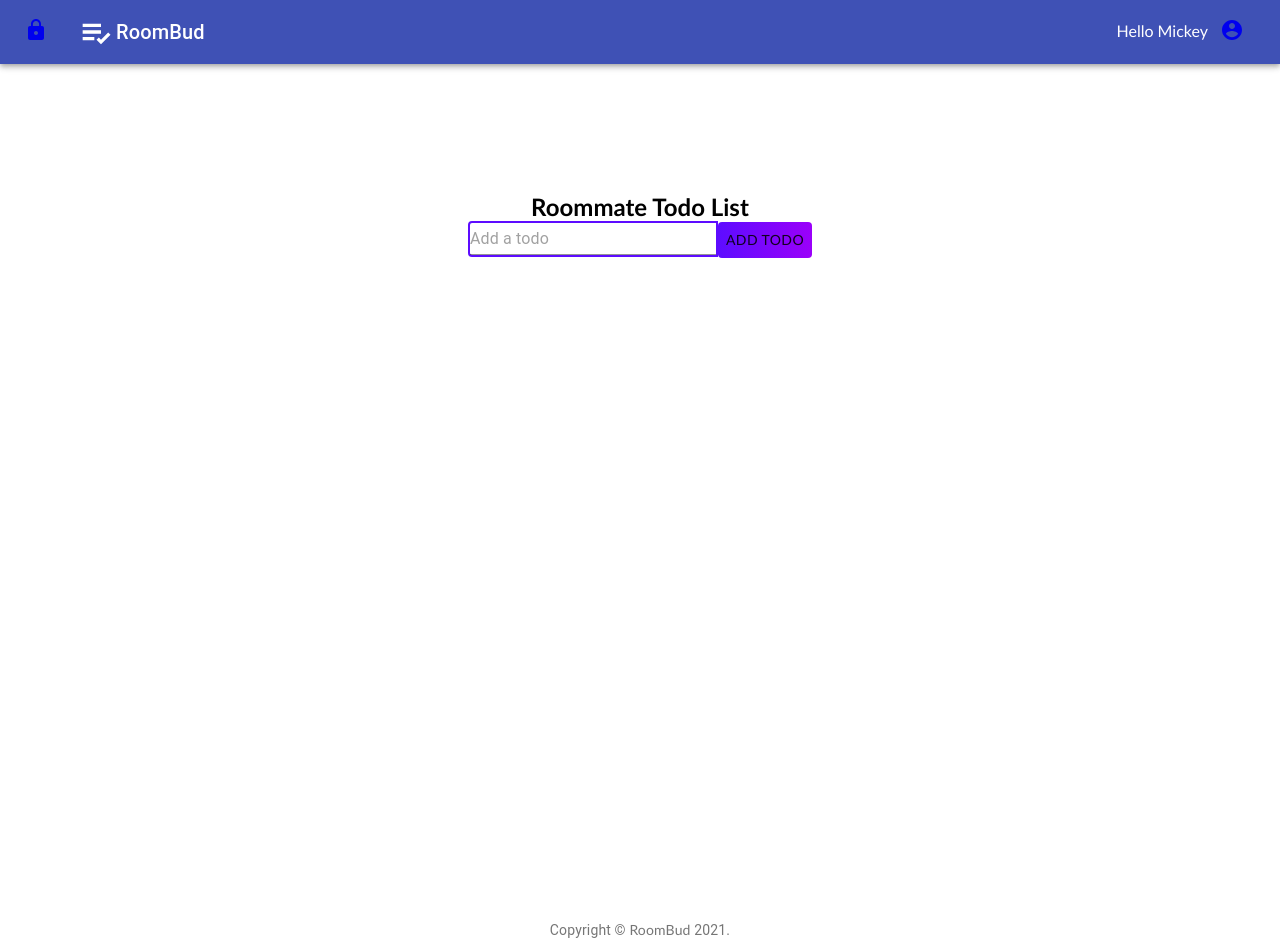
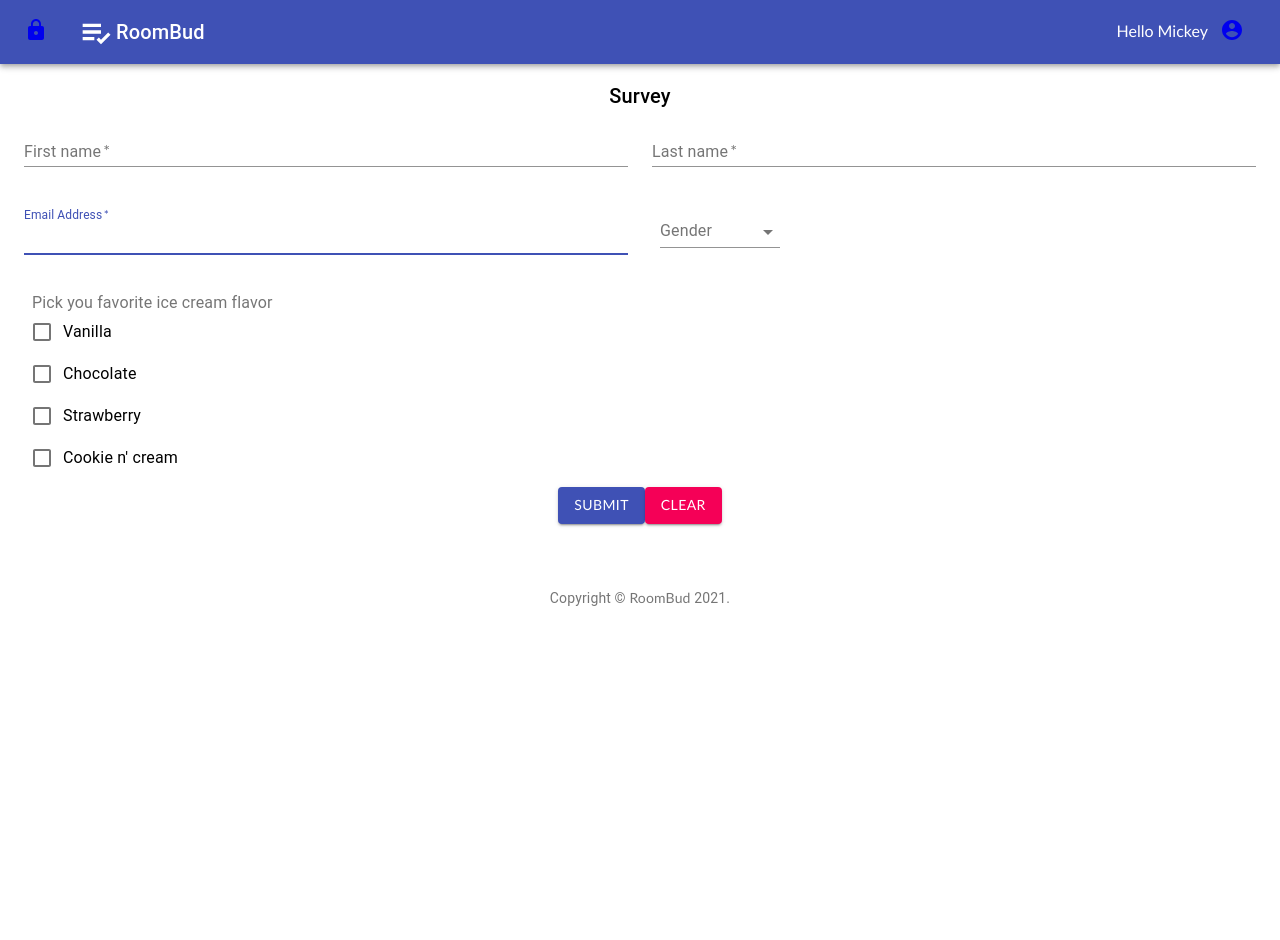
Before and after one commit to choumrdh/Honey-Do, a React (Create React App) app: page /home in a window 1280 px wide. After the commit the page ends 800 px from the top, so only its background shows below. Built offline with nearby package versions, Linux system fonts and the light colour scheme.

Commit message:
create survey form

```diff
--- /dev/null
+++ b/src/components/Survey/Survey.js
@@ -0,0 +1,183 @@
+import React, { useState } from "react";
+import { makeStyles } from "@material-ui/core/styles";
+import {
+  InputLabel,
+  Select,
+  TextField,
+  Grid,
+  Typography,
+  FormLabel,
+  FormGroup,
+  FormControl,
+  FormControlLabel,
+  Checkbox,
+  MenuItem,
+  Button
+} from "@material-ui/core";
+
+const Survery = () => {
+  const useStyles = makeStyles((theme) => ({
+    formControl: {
+      margin: theme.spacing(1),
+      minWidth: 120,
+    },
+    selectEmpty: {
+      marginTop: theme.spacing(2),
+    },
+    form: {
+      width: "100%",
+      marginTop: theme.spacing(2),
+      display: "flex",
+      flexDirection: "column",
+      alignItems: "center",
+    },
+  }));
+  const classes = useStyles();
+
+  const [gender, setGender] = useState("");
+  const handleSelect = (event) => {
+    setGender(event.target.value);
+    console.log("selected", gender);
+  };
+  const [checkOption, setChecOption] = useState({
+    checkedA: false,
+    checkedB: false,
+    checkedC: false,
+    checkedD: false,
+  });
+  // const error = [checkOption].filter((v) => v).length !== 1;
+
+  const handleChange = (event) => {
+    setChecOption({
+      ...checkOption,
+      [event.target.name]: event.target.checked,
+    });
+    console.log("picked", checkOption);
+  };
+  return (
+    <>
+      <form className={classes.form}>
+        <Typography variant="h6" gutterBottom>
+          Survey
+        </Typography>
+        <Grid container spacing={3}>
+          <FormControl></FormControl>
+          <Grid item xs={12} sm={6}>
+            <TextField
+              required
+              id="firstName"
+              name="firstName"
+              label="First name"
+              fullWidth
+              autoComplete="given-name"
+            />
+          </Grid>
+          <Grid item xs={12} sm={6}>
+            <TextField
+              required
+              id="lastName"
+              name="lastName"
+              label="Last name"
+              fullWidth
+              autoComplete="family-name"
+            />
+          </Grid>
+          <Grid item xs={12} sm={6}>
+            <TextField
+              margin="normal"
+              required
+              fullWidth
+              id="email"
+              label="Email Address"
+              name="email"
+              autoComplete="email"
+              autoFocus
+            />
+          </Grid>
+          <Grid item xs={12} sm={6}>
+            <FormControl className={classes.formControl}>
+              <InputLabel>Gender</InputLabel>
+              <Select
+                name="gender"
+                id="gender"
+                autoWidth
+                onChange={handleSelect}
+                value={gender}
+              >
+                <MenuItem value="female">Female</MenuItem>
+                <MenuItem value="Male">Male</MenuItem>
+                <MenuItem value="Other">Other</MenuItem>
+                <MenuItem value="NotAnswer">Prefer Not to Answer</MenuItem>
+              </Select>
+            </FormControl>
+          </Grid>
+          <Grid item xs={12}>
+            <FormControl className={classes.formControl}>
+              <FormLabel component="legend">
+                Pick you favorite ice cream flavor
+              </FormLabel>
+              <FormGroup>
+                <FormControlLabel
+                  control={
+                    <Checkbox
+                      checked={checkOption.checkedA}
+                      onChange={handleChange}
+                      name="checkedA"
+                      color="primary"
+                    />
+                  }
+                  label="Vanilla"
+                />
+                <FormControlLabel
+                  control={
+                    <Checkbox
+                      checked={checkOption.checkedB}
+                      onChange={handleChange}
+                      name="checkedB"
+                      color="primary"
+                    />
+                  }
+                  label="Chocolate"
+                />
+                <FormControlLabel
+                  control={
+                    <Checkbox
+                      checked={checkOption.checkedC}
+                      onChange={handleChange}
+                      name="checkedC"
+                      color="primary"
+                    />
+                  }
+                  label="Strawberry"
+                />
+                <FormControlLabel
+                  control={
+                    <Checkbox
+                      checked={checkOption.checkedD}
+                      onChange={handleChange}
+                      name="checkedD"
+                      color="primary"
+                    />
+                  }
+                  label="Cookie n' cream"
+                />
+              </FormGroup>
+            </FormControl>
+          </Grid>
+        </Grid>
+        <Grid>
+          <Button type="submit" variant="contained" color="primary">
+          Submit
+        </Button>
+
+        <Button type="button" variant="contained" color="secondary">
+          Clear
+        </Button>
+        </Grid>
+
+      </form>
+    </>
+  );
+};
+
+export default Survery;
--- a/src/pages/Homepage.js
+++ b/src/pages/Homepage.js
@@ -1,6 +1,5 @@
 import React from "react";
-import TodoList from "../components/Todo/TodoList";
-// import Memo from "../components/Memo/Memo";
+// import TodoList from "../components/Todo/TodoList";
 import Navbar from "../components/Navbar/Navbar";
 import Container from "@material-ui/core/Container";
 import Grid from "@material-ui/core/Grid";
@@ -8,6 +7,7 @@ import { makeStyles } from "@material-ui/core/styles";
 import Typography from '@material-ui/core/Typography';
 import Box from '@material-ui/core/Box';
 import Link from '@material-ui/core/Link';
+import Survery from "../components/Survey/Survey"
 
 
 import "../App.css";
@@ -44,12 +44,10 @@ const HomePage = ({ todos, setTodos, firstname}) => {
         <Container className="todo-app">
           <Grid container direction="row" justify="center" alignItems="center">
 
-            <Grid xs={12} sm={8} md={8} lg={8} spacing={2}>
+            {/* <Grid xs={12} sm={8} md={8} lg={8} spacing={2}>
               <TodoList todos={todos} setTodos={setTodos} />
-            </Grid>
-            {/* <Grid xs={12} sm={4} md={4} lg={4} spacing={2}>
-              <Memo memo={memo} setMemo={setMemo} />
             </Grid> */}
+            <Survery/>
           </Grid>
         </Container>
 
```
Also changed, not shown: src/components/Memo/Memo.js (deleted, +0 -82 lines).
